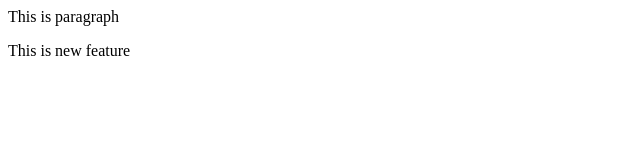
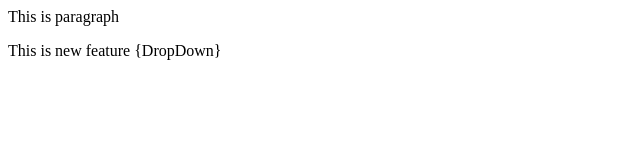
Before and after one commit to nandu-apna/Localrepo, a plain HTML site: page index.html in a window 1280 px wide. Shown: the full height of the page, 0-640 px from the left. Drawn offline with Linux system fonts and the light colour scheme.

Commit message:
Added dropdown

```diff
--- a/index.html
+++ b/index.html
@@ -1,2 +1,2 @@
 <p>This is paragraph</p>
-<p>This is new feature</p>
+<p>This is new feature {DropDown}</p>
```
